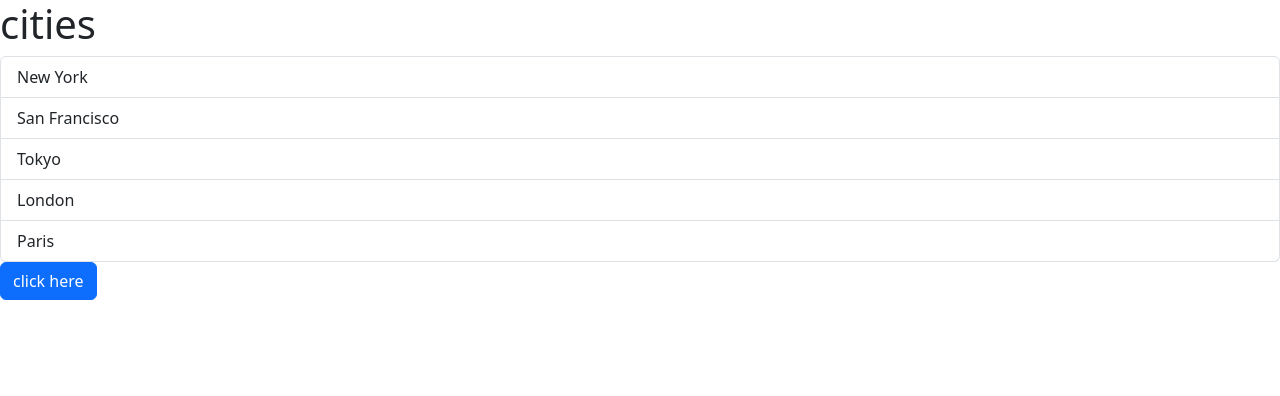
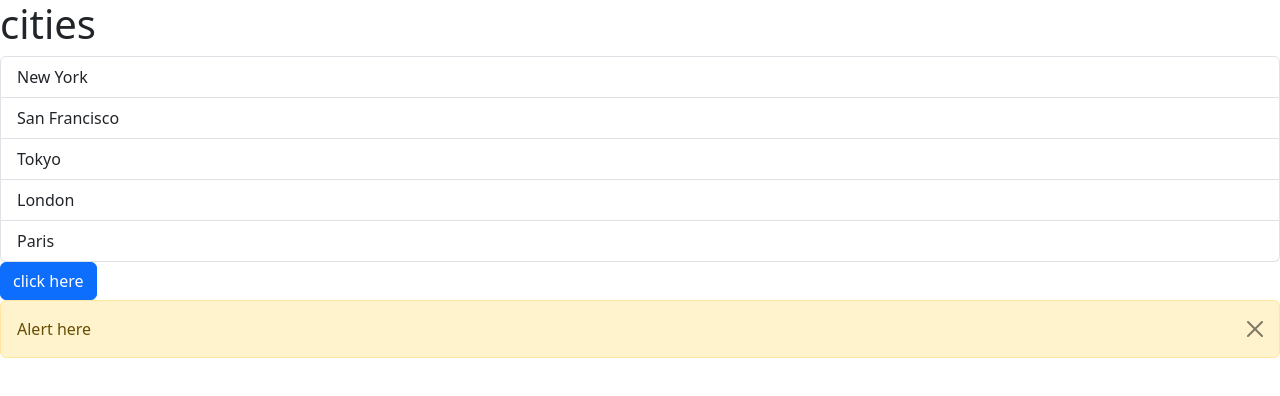
Before and after one commit to parisa-naeim/react-app, a React (Vite) app: page / in a window 1280 px wide. Both pictures are taken after a click on the button "click here". Shown: the top 396 px of the page. Built offline with nearby package versions, Linux system fonts and the light colour scheme.

Commit message:
add alert component

```diff
--- a/src/App.tsx
+++ b/src/App.tsx
@@ -1,7 +1,10 @@
 import Button from "./components/Button";
 import ListGroup from "./components/ListGroup";
+import Alert from "./components/Alert";
+import { useState } from "react";
 
 function App() {
+  const [alertVisible, setAlertVisibility] = useState(false);
   let items = ["New York", "San Francisco", "Tokyo", "London", "Paris"];
   return (
     <div>
@@ -10,9 +13,10 @@ function App() {
         items={items}
         onSelectItem={(item) => console.log(item)}
       />
-      <Button onClick={() => console.log("hkbhjsdbkfjba")} color="primary">
+      <Button onClick={() => setAlertVisibility(true)} color="primary">
         click here
       </Button>
+      {alertVisible && <Alert>Alert here</Alert>}
     </div>
   );
 }
--- /dev/null
+++ b/src/components/Alert.tsx
@@ -0,0 +1,20 @@
+interface Props {
+  children: string;
+}
+function Alert({ children }: Props) {
+  return (
+    <div
+      className="alert alert-warning alert-dismissible fade show"
+      role="alert"
+    >
+      {children}
+      <button
+        type="button"
+        className="btn-close"
+        data-bs-dismiss="alert"
+        aria-label="Close"
+      ></button>
+    </div>
+  );
+}
+export default Alert;
```
